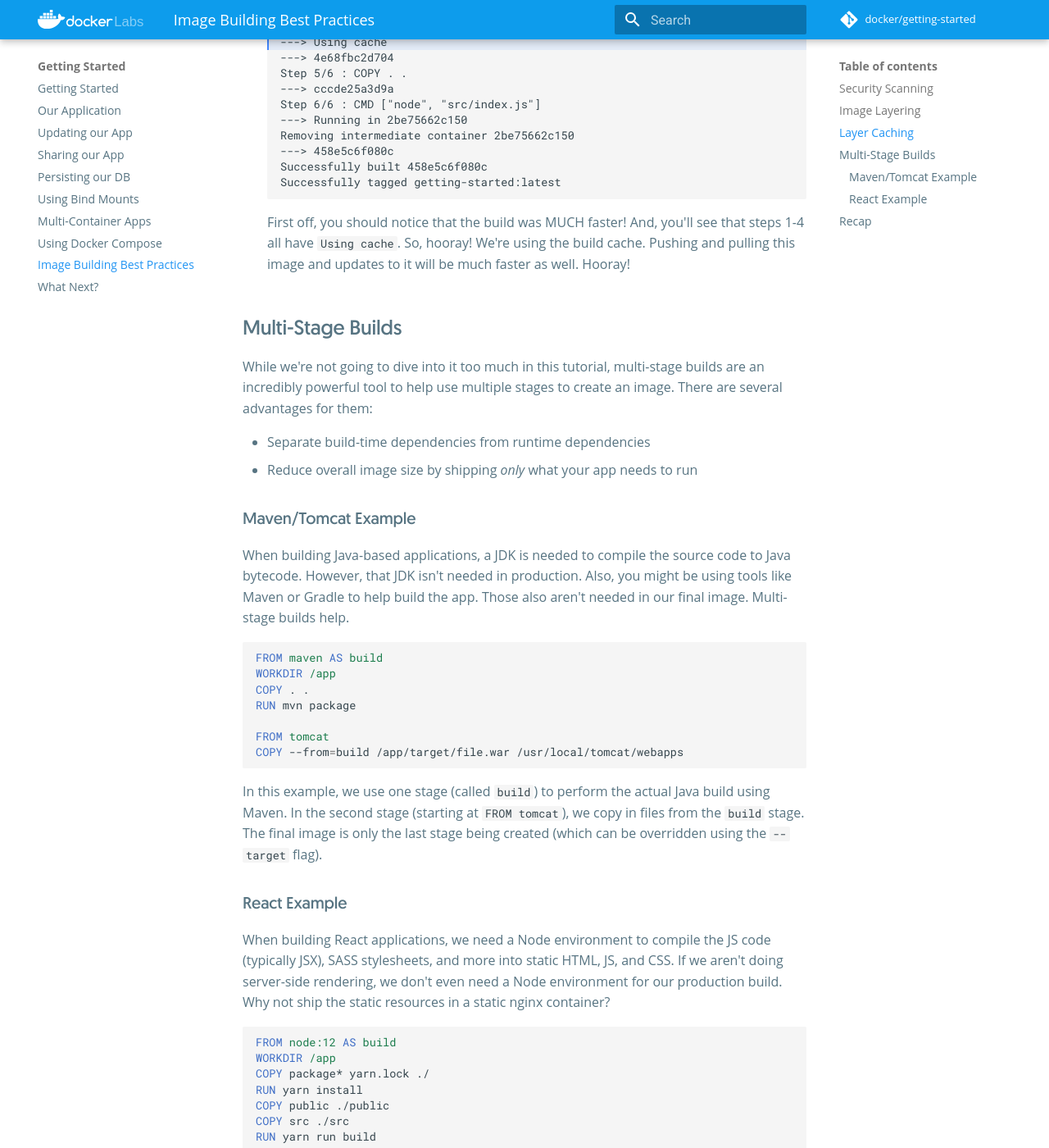
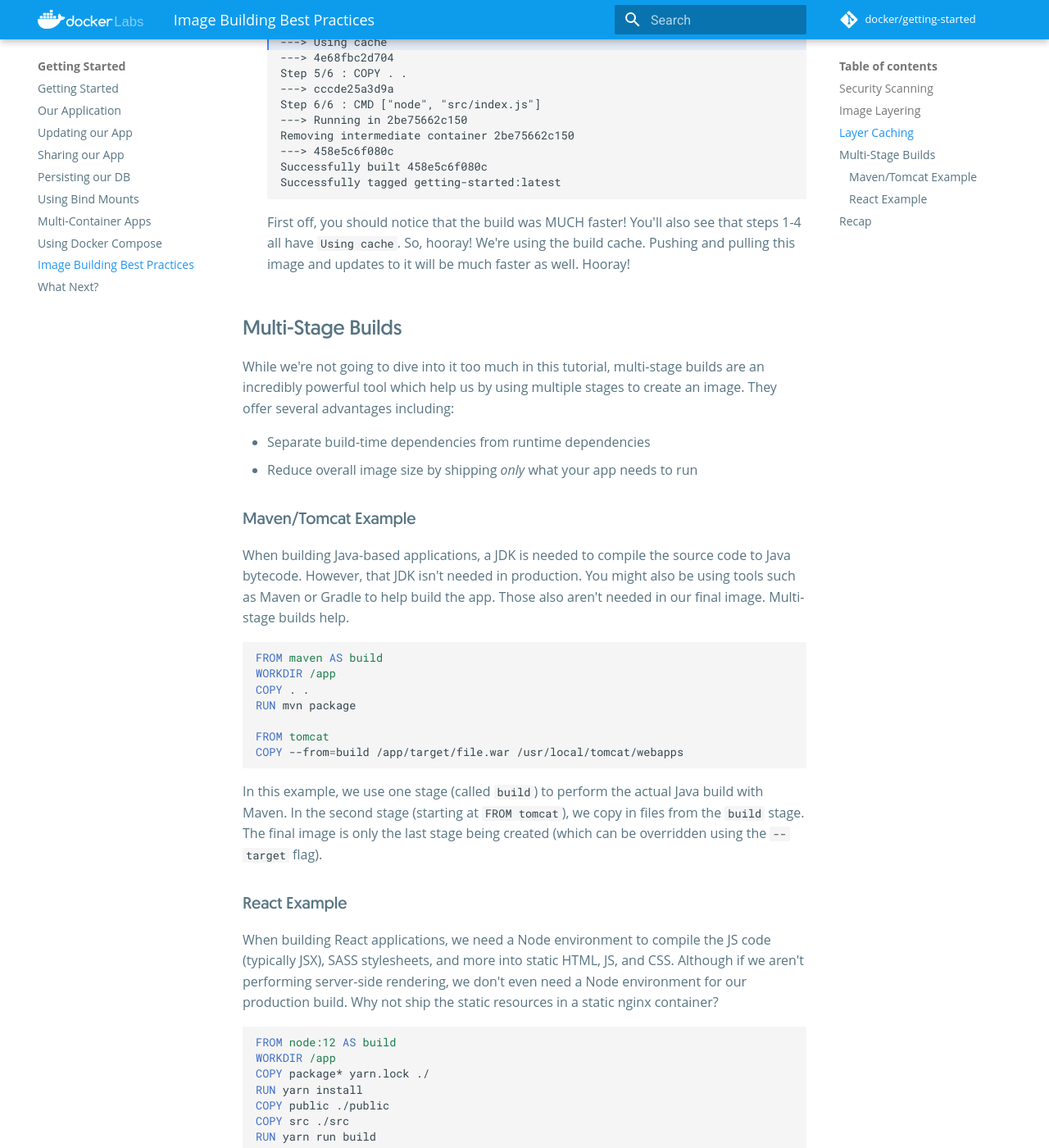
Before and after one commit to docker/getting-started, an MkDocs documentation site: the page built from docs/tutorial/image-building-best-practices/index.md, in a window 1280 px wide and 1400 px high, scrolled down 4550 px. Shown: the whole window at 82% size. Built offline with MkDocs 1.6.1 and Material for MkDocs 9.7.7, drawn with Linux system fonts in a browser that asks for light colours; comment, search, counter and statistics services are not loaded; some of the changed text lies outside the part shown.

Commit message:
changed some of docs text/wording to improve readability

````diff
--- a/docs/tutorial/image-building-best-practices/index.md
+++ b/docs/tutorial/image-building-best-practices/index.md
@@ -73,8 +73,8 @@
     <missing>           13 days ago         /bin/sh -c #(nop) ADD file:e69d441d729412d24…   5.59MB
     ```
 
-    Each of the lines represents a layer in the image. The display here shows the base at the bottom with
-    the newest layer at the top. Using this, you can also quickly see the size of each layer, helping
+    Each line represents a layer in the image. The display here shows the base at the bottom with
+    the newest layer at the top. Using this you can also quickly see the size of each layer, helping to
     diagnose large images.
 
 1. You'll notice that several of the lines are truncated. If you add the `--no-trunc` flag, you'll get the
@@ -107,7 +107,7 @@
 way to fix this? It doesn't make much sense to ship around the same dependencies every time we build, right?
 
 To fix this, we need to restructure our Dockerfile to help support the caching of the dependencies. For Node-based
-applications, those dependencies are defined in the `package.json` file. So, what if we copied only that file in first,
+applications, those dependencies are defined in the `package.json` file. So what if we start by copying only that file in first,
 install the dependencies, and _then_ copy in everything else? Then, we only recreate the yarn dependencies if there was
 a change to the `package.json`. Make sense?
 
@@ -131,9 +131,9 @@
     `.dockerignore` files are an easy way to selectively copy only image relevant files.
     You can read more about this
     [here](https://docs.docker.com/engine/reference/builder/#dockerignore-file).
-    In this case, the `node_modules` folder should be omitted in the second `COPY` step because otherwise,
+    In this case, the `node_modules` folder should be omitted in the second `COPY` step because otherwise
     it would possibly overwrite files which were created by the command in the `RUN` step.
-    For further details on why this is recommended for Node.js applications and other best practices,
+    For further details on why this is recommended for Node.js applications as well as further best practices,
     have a look at their guide on
     [Dockerizing a Node.js web app](https://nodejs.org/en/docs/guides/nodejs-docker-webapp/).
 
@@ -205,7 +205,7 @@
     Successfully tagged getting-started:latest
     ```
 
-    First off, you should notice that the build was MUCH faster! And, you'll see that steps 1-4 all have
+    First off, you should notice that the build was MUCH faster! You'll also see that steps 1-4 all have
     `Using cache`. So, hooray! We're using the build cache. Pushing and pulling this image and updates to it
     will be much faster as well. Hooray!
 
@@ -213,7 +213,7 @@
 ## Multi-Stage Builds
 
 While we're not going to dive into it too much in this tutorial, multi-stage builds are an incredibly powerful
-tool to help use multiple stages to create an image. There are several advantages for them:
+tool which help us by using multiple stages to create an image. They offer several advantages including:
 
 - Separate build-time dependencies from runtime dependencies
 - Reduce overall image size by shipping _only_ what your app needs to run
@@ -221,7 +221,7 @@
 ### Maven/Tomcat Example
 
 When building Java-based applications, a JDK is needed to compile the source code to Java bytecode. However,
-that JDK isn't needed in production. Also, you might be using tools like Maven or Gradle to help build the app.
+that JDK isn't needed in production. You might also be using tools such as Maven or Gradle to help build the app.
 Those also aren't needed in our final image. Multi-stage builds help.
 
 ```dockerfile
@@ -234,7 +234,7 @@
 COPY --from=build /app/target/file.war /usr/local/tomcat/webapps
 ```
 
-In this example, we use one stage (called `build`) to perform the actual Java build using Maven. In the second
+In this example, we use one stage (called `build`) to perform the actual Java build with Maven. In the second
 stage (starting at `FROM tomcat`), we copy in files from the `build` stage. The final image is only the last stage
 being created (which can be overridden using the `--target` flag).
 
@@ -242,7 +242,7 @@
 ### React Example
 
 When building React applications, we need a Node environment to compile the JS code (typically JSX), SASS stylesheets,
-and more into static HTML, JS, and CSS. If we aren't doing server-side rendering, we don't even need a Node environment
+and more into static HTML, JS, and CSS. Although if we aren't performing server-side rendering, we don't even need a Node environment
 for our production build. Why not ship the static resources in a static nginx container?
 
 ```dockerfile
````
Also changed, not shown: other parts of docs/tutorial/image-building-best-practices/index.md (+1 -1 lines), README.md (+4 -3 lines), docs/tutorial/index.md (+10 -10 lines).
